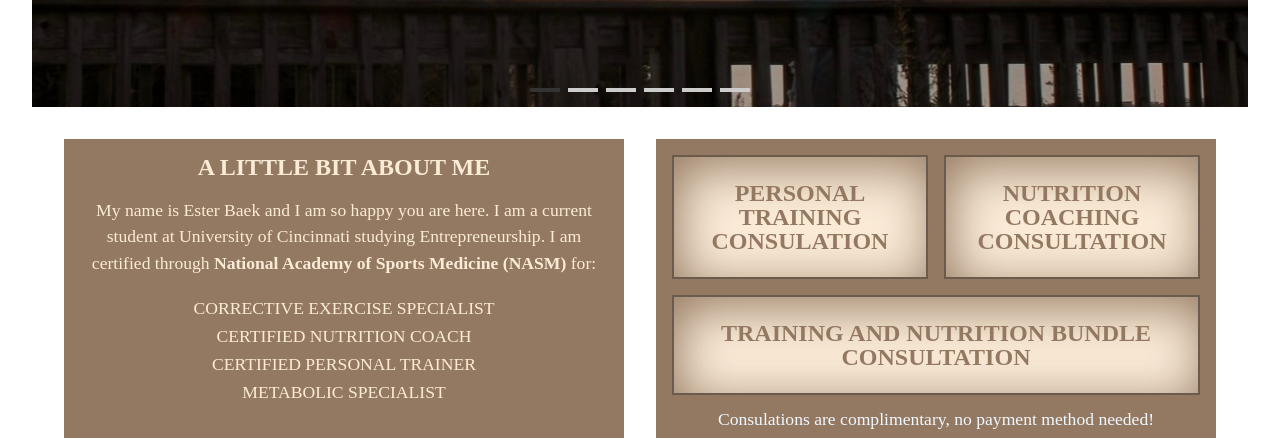
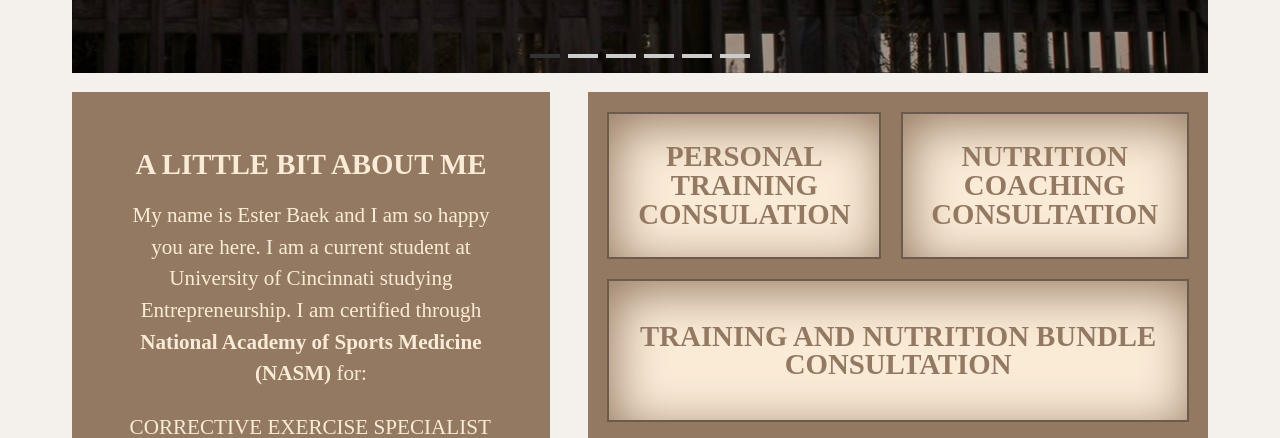
Before and after one commit to esterbaek/ester-baek-ptnu, a plain HTML site: page index.html in a window 1280 px wide. Shown: the part 638-1076 px from the top of the page. Drawn offline with Linux system fonts and the light colour scheme.

Commit message:
Revisions taken & cleaned up code

```diff
--- a/index.html
+++ b/index.html
@@ -15,7 +15,9 @@
 
 <div class="wrapper">
    <header>
-         <a href="index.html"><h1>Ester Baek</h1></a>
+         <a href="index.html">
+            <h1>Ester Baek</h1>
+         </a>
          <h2>Personal Training & Nutrition Coaching</h2>
    </header>
 
@@ -28,11 +30,9 @@
          <li class="x"><a href="learnmore.html">Get Educated</a></li>
       </ul>
    </nav>
-</div>
 
 <body>
    <main>
-
       <div class="carousel">
          <input type="radio" name="slider" id="slide1" checked>
          <input type="radio" name="slider" id="slide2">
@@ -87,12 +87,17 @@
                   </ul>
          </section>
 
-
          <section class="right">
             <p class="cc">Consulations are complimentary, no payment method needed!</p>
+               <a href="https://forms.gle/fvFnLJwGFzZTJddp8">
                   <h3 class="ptconsult">Personal Training Consulation</h3>
+               </a>
+               <a href="https://forms.gle/H5Sib73wL8jWpoG59">
                   <h3 class="nuconsult">Nutrition Coaching Consultation</h3>
-         <h3 class="ptnubundle">Training and Nutrition Bundle Consultation</h3>
+               </a>
+               <a class="ptnubundle" href="https://forms.gle/2J62NsDpDRabDocL9">
+                  <h3>Training and Nutrition Bundle Consultation</h3>
+               </a>
          </section>
       </div>
    </main>
@@ -114,5 +119,6 @@
          </a>
       </section>
    </footer>
+</div>
 </body>
 </html>
--- a/main.css
+++ b/main.css
@@ -1,31 +1,58 @@
+/*STANDARD STYLES*/
 .wrapper {
-   margin: 0;
-   max-width: 100%;
+   margin: 0 auto;
+   max-width: 1200px;
 }
+
+body{
+   background-color: #f4f1ec;
+}
+
+main {
+   margin: 2em 2em;
+   padding: 0;
+}
+
+h3{
+   font-size: 150%;
+   text-align: center;
+   text-transform: uppercase;
+}
+
+
+/*HEADER*/
 header {
    margin: 2em;
    text-align: center;
 }
+
 header a{
    text-decoration: none;
    color: black;
 }
+
 h1 {
    font-size: 300%;
+   letter-spacing: 3px;
 }
+
 h2{
    padding: .5em;
    letter-spacing: 4px;
 }
 
+
+/*NAVIGATION PAGE*/
 nav {
    text-transform: uppercase;
 }
+
 nav ul {
    display: flex;
    justify-content: space-around;
    align-items: center;
 }
+
 nav li {
    padding: 1em;
    list-style-type: none;
@@ -43,16 +70,8 @@ nav a:hover {
    color: antiquewhite;
 }
 
-main {
-   margin: 2em 2em;
-   padding: 0;
-}
-h3{
-   font-size: 150%;
-   text-align: center;
-   text-transform: uppercase;
-}
 
+/*SLIDING PHOTO CAROUSEL ON HOMEPAGE*/
 .carousel {
    width: 100%;
    height: auto;
@@ -60,30 +79,36 @@ h3{
    overflow: hidden;
    margin: auto;
 }
+
 .carousel input {
    display: none;
 }
+
 .slides {
    display: flex;
    width: 100%;
    transition: all 0.5s ease-in-out;
 }
+
 .slide {
    width: 100%;
    height: auto;
    flex-shrink: 0;
 }
+
 .slide img {
    width: 100%;
    height: auto;
    object-fit: cover;
 }
+
 #slide1:checked ~ .slides { transform: translateX(0%); }
 #slide2:checked ~ .slides { transform: translateX(-100%); }
 #slide3:checked ~ .slides { transform: translateX(-200%); }
 #slide4:checked ~ .slides { transform: translateX(-300%); }
 #slide5:checked ~ .slides { transform: translateX(-400%); }
 #slide6:checked ~ .slides { transform: translateX(-500%); }
+
 .arrow {
    position: absolute;
    top: 50%;
@@ -96,9 +121,11 @@ h3{
    z-index: 2;
    user-select: none;
 }
+
 .prev { left: 10px; }
 .next { right: 10px; }
 .arrow { display: none; }
+
 #slide1:checked ~ .prev-next label[for="slide6"].prev,
 #slide1:checked ~ .prev-next label[for="slide2"].next,
 #slide2:checked ~ .prev-next label[for="slide1"].prev,
@@ -113,6 +140,7 @@ h3{
 #slide6:checked ~ .prev-next label[for="slide1"].next {
    display: block;
 }
+
 .indicators {
    position: absolute;
    bottom: 15px;
@@ -121,6 +149,7 @@ h3{
    justify-content: center;
    gap: 8px;
 }
+
 .indicators label {
    width: 30px;
    height: 4px;
@@ -128,6 +157,7 @@ h3{
    cursor: pointer;
    transition: all 0.3s ease;
 }
+
 #slide1:checked ~ .indicators label[for="slide1"],
 #slide2:checked ~ .indicators label[for="slide2"],
 #slide3:checked ~ .indicators label[for="slide3"],
@@ -137,43 +167,61 @@ h3{
    background: #333;
 }
 
+
+/*HOMEPAGE*/
 .maininfo{
-   margin: 2em;
+   margin: 1em 0;
    display: grid;
    grid-template-columns: 1fr 1fr;
    grid-gap: 2em;
+   font-size: 120%;
+   text-align: left;
 }
+
 .maincert{
-   text-align: center;
+   text-align: left;
    list-style-type: none;
    text-transform: uppercase;
    line-height: 1.6;
    font-size: 110%;
 }
+
 .abt{
    font-size: 110%;
    line-height: 1.5;
    text-align: center;
    margin-top: 1em;
 }
+
 .left{
    background-color: #947962;
    color: antiquewhite;
-   padding: 1em;
+   padding: 3em;
 }
+
 .right{
    background-color: #947962;
    padding: 1em;
    display: grid;
    grid-template-columns: 1fr 1fr;
+   grid-template-rows: auto 1fr 1fr;
    grid-gap: 1em;
+   transition: all 1s ease;
 }
+
+.right a{
+   text-decoration: none;
+}
+
 .cc{
    grid-column: 1/3;
+   grid-row: 3/4;
    text-align: center;
+   align-content: center;
    color: aliceblue;
    font-size: 110%;
 }
+
 .ptconsult{
    grid-column: 1/2;
    grid-row: 1/2;
@@ -185,10 +233,12 @@ h3{
    transition: all 1s ease;
    border: 2px solid #6b5b4d;
 }
+
 .ptconsult:hover{
-   border-radius: 50%;
-   box-shadow: 5px 10px 50px antiquewhite;
+   transform: scale(1.03);
+   box-shadow: inset 0 0 0 antiquewhite;
 }
+
 .nuconsult{
    grid-column: 2/3;
    grid-row: 1/2;
@@ -200,10 +250,12 @@ h3{
    transition: all 1s ease;
    border: 2px solid #6b5b4d;
 }
+
 .nuconsult:hover{
-   border-radius: 50%;
-   box-shadow: 5px 10px 50px antiquewhite;
+   transform: scale(1.03);
+   box-shadow: inset 0 0 0 antiquewhite;
 }
+
 .ptnubundle{
    grid-column: 1/3;
    grid-row: 2/3;
@@ -215,16 +267,20 @@ h3{
    transition: all 1s ease;
    border: 2px solid #6b5b4d;
 }
+
 .ptnubundle:hover{
-   border-radius: 50%;
-   box-shadow: 5px 10px 50px antiquewhite;
+   transform: scale(1.03);
+   box-shadow: inset 0 0 0 antiquewhite;
 }
 
+
+/*ABOUT ME PAGE*/
 .txt{
    margin: 2em;
    font-size: 110%;
    line-height: 1.6;
 }
+
 .certs{
    text-align: center;
    list-style-type: none;
@@ -232,19 +288,30 @@ h3{
    line-height: 1.8;
    font-size: 110%;
 }
+
+.a{
+   letter-spacing: 3px;
+   color: #6b5b4d;
+}
+
+
+/*SERVICES PAGE*/
 .sr{
    display: grid;
    grid-template-columns: 1fr 1fr;
    grid-gap: 2em;
 }
+
 .center{
    text-align: center;
    grid-column: 1/3;
    font-size: 115%;
 }
+
 .sr h3{
    grid-column: 1/3;
 }
+
 .pt{
    grid-column: 1/2;
    text-align: center;
@@ -253,28 +320,34 @@ h3{
    color: rgb(255, 246, 235);
    padding: 1em;
 }
+
 .pt ul{
    list-style-type: none;
    line-height: 1.4;
 }
+
 .nu ul{
    list-style-type: none;
    line-height: 1.4;
 }
+
 .bundle ul{
    list-style-type: none;
    line-height: 1.4;
 }
+
 h4{
    font-size: 150%;
    margin-bottom: 1em;
    letter-spacing: 6px;
    text-transform: uppercase;
 }
+
 h5{
    font-size: 120%;
    margin-bottom: .5em;
 }
+
 .nu{
    grid-column: 2/3;
    text-align: center;
@@ -283,6 +356,7 @@ h5{
    color: rgb(255, 246, 235);
    padding: 1em;
 }
+
 .bundle{
    grid-column: 1/3;
    text-align: center;
@@ -290,84 +364,103 @@ h5{
    color: rgb(255, 246, 235);
    padding: 1em;
 }
+
 .rate{
    font-size: 120%;
    color: aliceblue;
    margin-top: 1em;
 }
 
+
+/*REVIEWS PAGE*/
 .review{
    display: grid;
    grid-template-columns: 1fr 1fr 1fr;
    grid-gap: 5em;
 }
+
 .rev{
    grid-column: 1/4;
    margin-top: 2em;
 }
+
 .katie{
    grid-column: 1/2;
    padding: 3em;
    background-color: #947962;
    color: antiquewhite;
 }
+
 .ava{
    grid-column: 2/3;
    padding: 3em;
    background-color: #947962;
    color: antiquewhite;
 }
+
 .riley{
    grid-column: 3/4;
    padding: 3em;
    background-color: #947962;
    color: antiquewhite;
 }
+
 h6{
    font-size: 180%;
    margin-bottom: 1em;
    text-align: center;
    color: aliceblue;
 }
+
 .review p{
    font-size: 120%;
    line-height: 1.6;
 }
 
+
+/*LEARN MORE PAGE*/
 .educate{
    display: grid;
    grid-template-columns: 1fr 1fr;
    grid-gap: 3em;
 }
+
 .e{
    margin-top: 1em;
    grid-column: 1/3;
 }
+
 .ptedu{
    grid-column: 1/2;
    background-color: #947962;
    padding: 2em;
 }
+
 .nuedu{
    grid-column: 2/3;
    background-color: #947962;
    padding: 2em;
 }
+
 h6.edu{
    font-size: 180%;
    text-transform: uppercase;
    letter-spacing: 10px;
 }
+
 .educon{
    font-size: 110%;
    text-transform: uppercase;
    padding-top: 1em;
 }
+
 .educate p{
    line-height: 1.5;
    color: antiquewhite;
 }
 
+
+/*FOOTER STYLES*/
 footer {
    background-color: antiquewhite;
    font-size: 100%;
@@ -375,33 +468,39 @@ footer {
    display: grid;
    grid-template-columns: 1fr 1fr;
 }
+
 .social{
    grid-column: 2/3;
    display: flex;
    justify-content: space-around;
    align-items: center;
 }
+
 .social a{
    font-size: 150%;
    color: black;
    text-decoration: none;
    transition: all .5s ease;
 }
+
 .social a:hover{
    font-size: 200%;
    color: #947962;
    padding: 0;
 }
+
 .email{
    grid-column: 1/2;
    padding-top: 1em;
    padding-left: 1em;
 }
+
 .email a{
    color: black;
    text-decoration: none;
    transition: all .5s ease;
 }
+
 .email a:hover{
    padding: 0;
    font-size: 110%;
@@ -409,18 +508,23 @@ footer {
    text-decoration: underline;
 }
 
+
+/*RESPONSIVE PHONE*/
 @media only screen and (max-width: 480px) {
    main{
       margin: 1em;
    }
+
    .cc{
       font-size: 90%;
       text-align: center;
       line-height: 1.4;
    }
+
    h2 {
       font-size: 80%;
    }
+
    nav ul{
       font-size: 80%;
       flex-direction: column;
@@ -428,6 +532,7 @@ footer {
       text-align: center;
       font-size: 110%;
    }
+
    nav a{
       display: block;
       padding: 2em;
@@ -435,45 +540,58 @@ footer {
       box-shadow: 1px 5px 10px ;
       background-color: antiquewhite;
    }
+
    nav li{
       background-color: white;
    }
+
    nav li.x{
       display: none;
    }
+
    nav li.y{
       display: none;
    }
+
    .left{
       display: none;
    }
+
    .maininfo{
       display: block;
    }
+
    .right{
       display: block;
       flex-direction: column;
    }
+
    main.sr{
       display: inline;
    }
+
    .center{
       margin-top: 1em;
    }
+
    .pt, .nu, .bundle{
       background-color: #947962;
       margin: 1em;
    }
+
    h3{
       margin-top: 1em;
    }
+
    .review{
       display: inline;
    }
+
    .katie, .ava, .riley{
       margin: 1em;
       padding: 2em;
    }
+
    .rev{
       margin: 1em;
    }
```
Also changed, not shown: aboutme.html (+4 -4 lines), learnmore.html (+10 -4 lines), reviews.html (+7 -1 lines), services.html (+9 -3 lines). Lines whose indentation alone changed are shown as unchanged.
